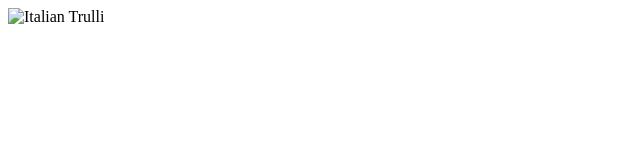
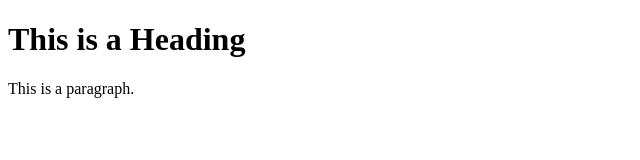
Before and after one commit to Karag2003/Quiz-App, a plain HTML site: page index.html in a window 1280 px wide. Shown: the whole page, without its empty margins (0-640 px from the left). Drawn offline with Linux system fonts and the light colour scheme.

Commit message:
Update index.html

```diff
--- a/index.html
+++ b/index.html
@@ -1 +1,12 @@
-<img src="pic_trulli.jpg" alt="Italian Trulli">
+<!DOCTYPE html>
+<html>
+<head>
+<title>Page Title</title>
+</head>
+<body>
+
+<h1>This is a Heading</h1>
+<p>This is a paragraph.</p>
+
+</body>
+</html>
```
